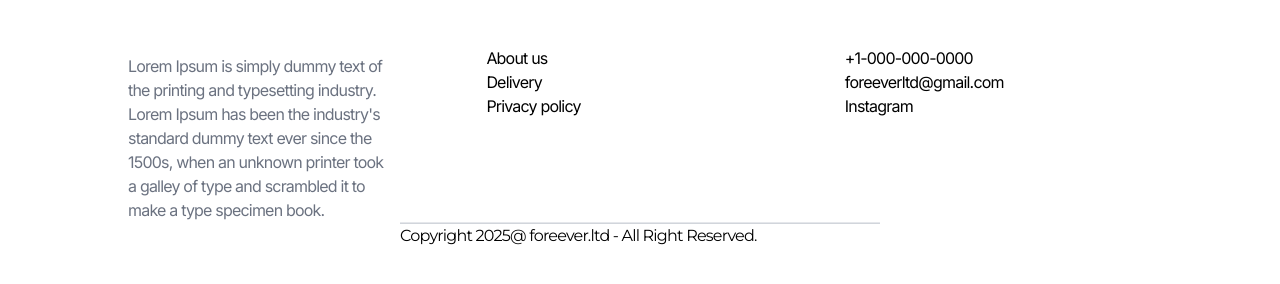
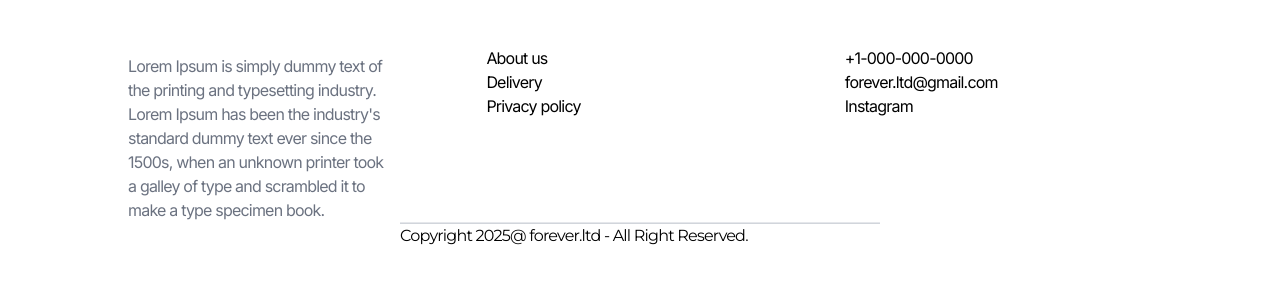
Before and after one commit to Ri-Reyan/e-commerce-forever-client, a React (Vite) app: page /cart in a window 1280 px wide. Shown: the part 286-570 px from the top of the page. Built offline with nearby package versions, Linux system fonts and the light colour scheme.

Commit message:
Refactored UI components for enhanced UX throughput

```diff
--- a/src/components/footer/Footer.jsx
+++ b/src/components/footer/Footer.jsx
@@ -60,7 +60,7 @@ const Footer = () => {
           <br />
           <br />
           <h3 className="font-inter">+1-000-000-0000</h3>
-          <h3 className="font-inter">foreeverltd@gmail.com</h3>
+          <h3 className="font-inter">forever.ltd@gmail.com</h3>
           <a
             className="font-inter"
             target="_blank"
@@ -75,7 +75,7 @@ const Footer = () => {
       <div className="lg:mx-[400px]">
         <hr className="w-full h-[1px] lg:h-[2px]  bg-gray-300 " />
         <h1 className="text-base tracking-tighter font-montserrat whitespace-nowrap">
-          Copyright 2025@ foreever.ltd - All Right Reserved.
+          Copyright 2025@ forever.ltd - All Right Reserved.
         </h1>
       </div>
     </div>
--- a/src/components/pages/ProductPages/ProductDetails.jsx
+++ b/src/components/pages/ProductPages/ProductDetails.jsx
@@ -3,7 +3,7 @@ import { useLocation } from "react-router-dom";
 import { UseApp } from "../../../context/AppContext";
 import { useCart } from "../../../context/CartContext";
 
-const ProductDeatils = () => {
+const ProductDetails = () => {
   const location = useLocation();
   const { product } = location.state || {};
   const [activeIndex, setActiveIndex] = useState(0);
@@ -21,7 +21,7 @@ const ProductDeatils = () => {
       <img
         src={product.images[activeIndex]}
         alt={product.name}
-        className="w-full h-80 lg:h-full object-cover rounded-xl mb-4"
+        className="w-full h-80 lg:h-auto lg:w-1/2 object-cover rounded-xl mb-4"
       />
 
       {/* THUMBNAILS */}
@@ -106,4 +106,4 @@ const ProductDeatils = () => {
   );
 };
 
-export default ProductDeatils;
+export default ProductDetails;
--- a/src/components/pages/ProductPages/cart/CartPage.jsx
+++ b/src/components/pages/ProductPages/cart/CartPage.jsx
@@ -57,7 +57,7 @@ const CartPage = () => {
         PLACE ORDER
       </button>
       {visit ? (
-        <h1 className="text-2xl font-montserrat">Thank you for visit.</h1>
+        <h1 className="text-2xl font-montserrat">Thank you for visiting.</h1>
       ) : (
         <></>
       )}
--- a/src/components/pages/mainpages/fragments/ProductDisplay.jsx
+++ b/src/components/pages/mainpages/fragments/ProductDisplay.jsx
@@ -12,13 +12,15 @@ const ProductDisplay = () => {
     const fetchProducts = async () => {
       try {
         const response = await axios.get(
-          "https://e-commerce-forever-server.onrender.com/api/user/allproducts"
+          `${import.meta.env.VITE_BASE_URL}/api/user/allproducts`
         );
+
         setProducts(response.data.product || []);
       } catch (err) {
-        console.error("Api error:", err);
+        console.error("API error:", err);
       }
     };
+
     fetchProducts();
   }, []);
 
```
Also changed, not shown: 1 other file (tests, documents, lock files or other folders).
